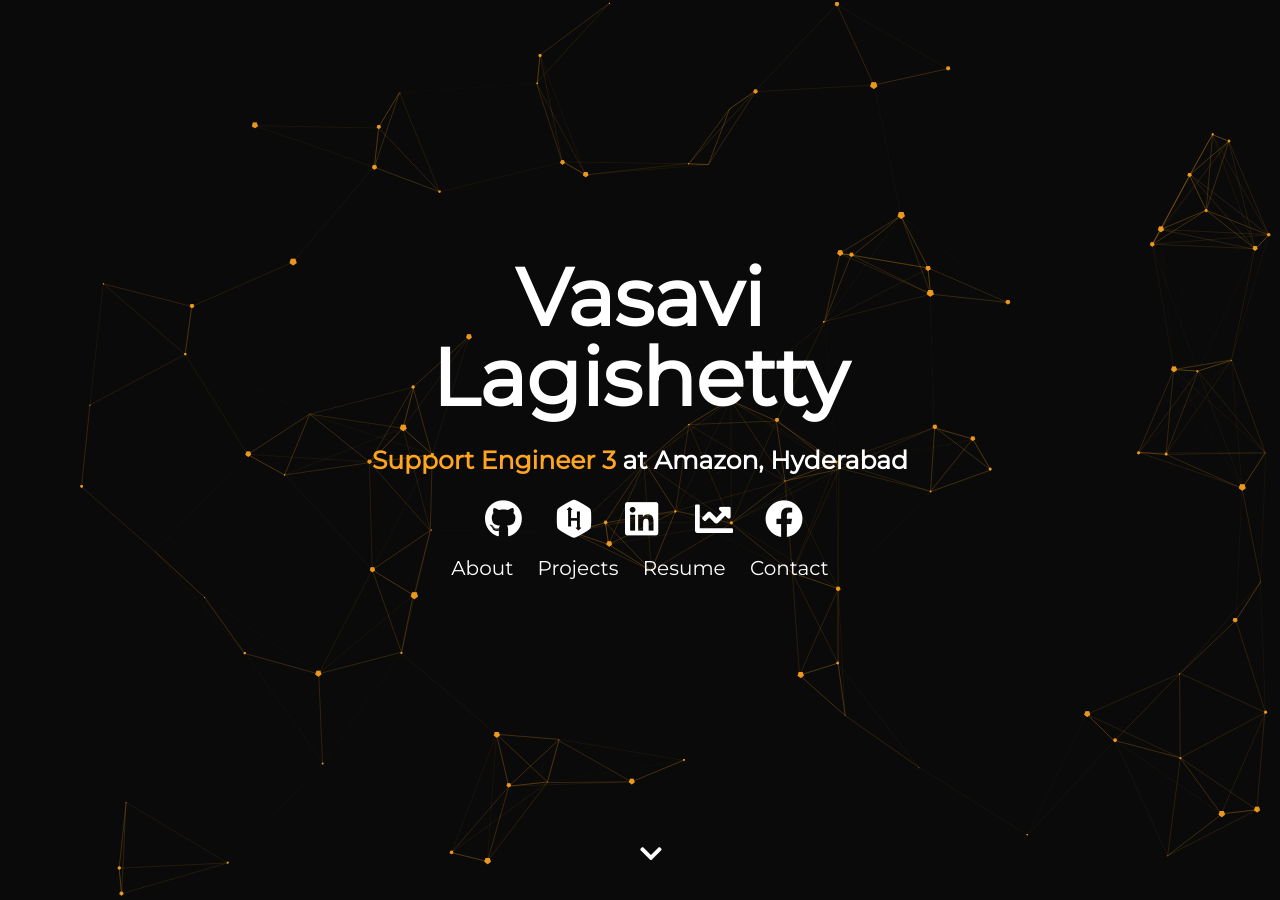
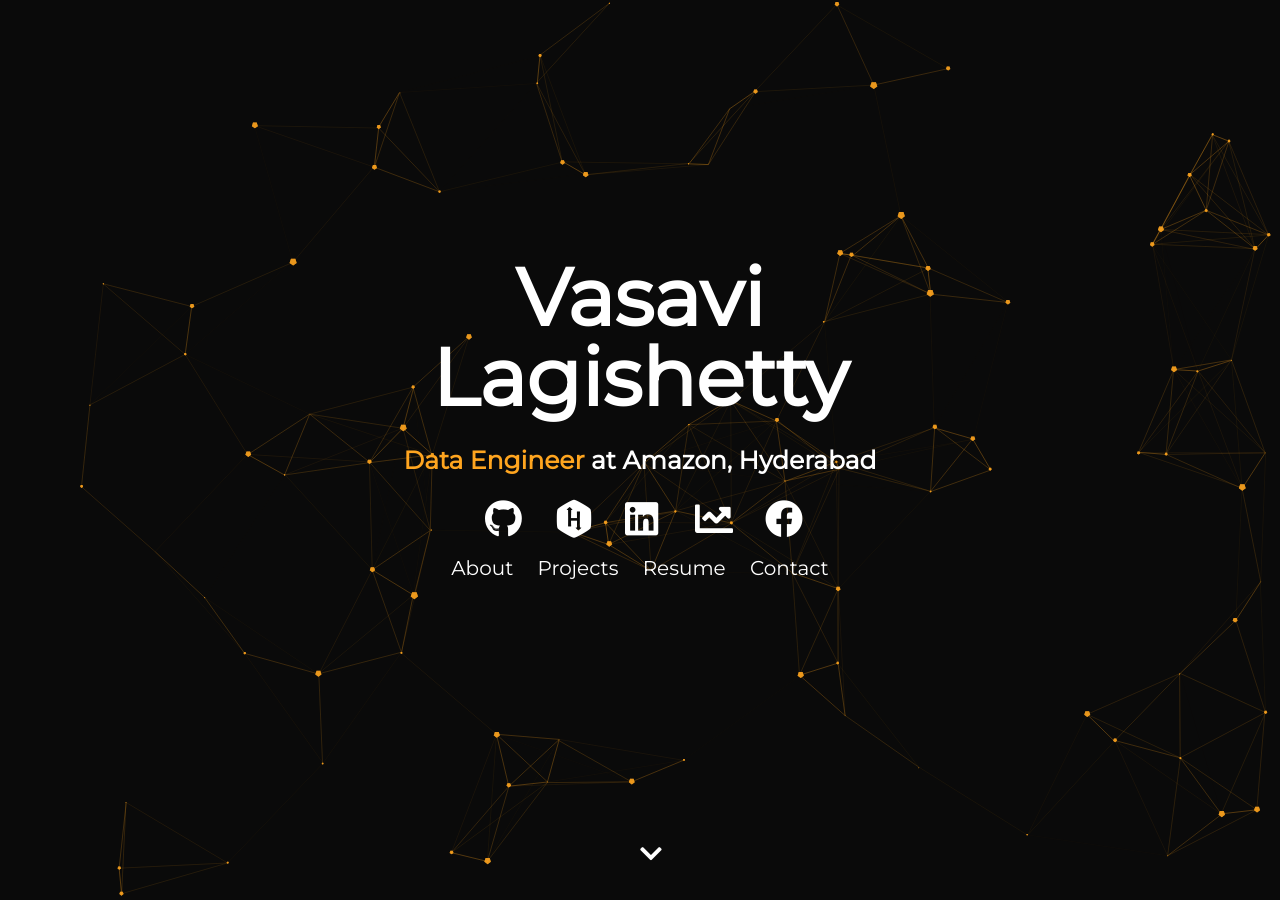
Before and after one commit to VasaviLagishetty/VasaviLagishetty.github.io, a Jekyll site: the page built from index.html, in a window 1280 px wide and 900 px high. Built offline with Jekyll 4.4.1, drawn with Linux system fonts in a browser that asks for light colours; nearby versions of some CDN libraries.

Commit message:
Update header.html

```diff
--- a/_includes/header.html
+++ b/_includes/header.html
@@ -5,7 +5,7 @@
   <div class="header">
       <h1>
         <span class="site-title">{{site.username}}</span>
-        <span class="site-description"><span style="color: #ffa51f;">Support Engineer 3</span> at Amazon, Hyderabad</span>
+        <span class="site-description"><span style="color: #ffa51f;">Data Engineer</span> at Amazon, Hyderabad</span>
       </h1>
       {% include social_links.html %}
       <div class="header-links">
```
